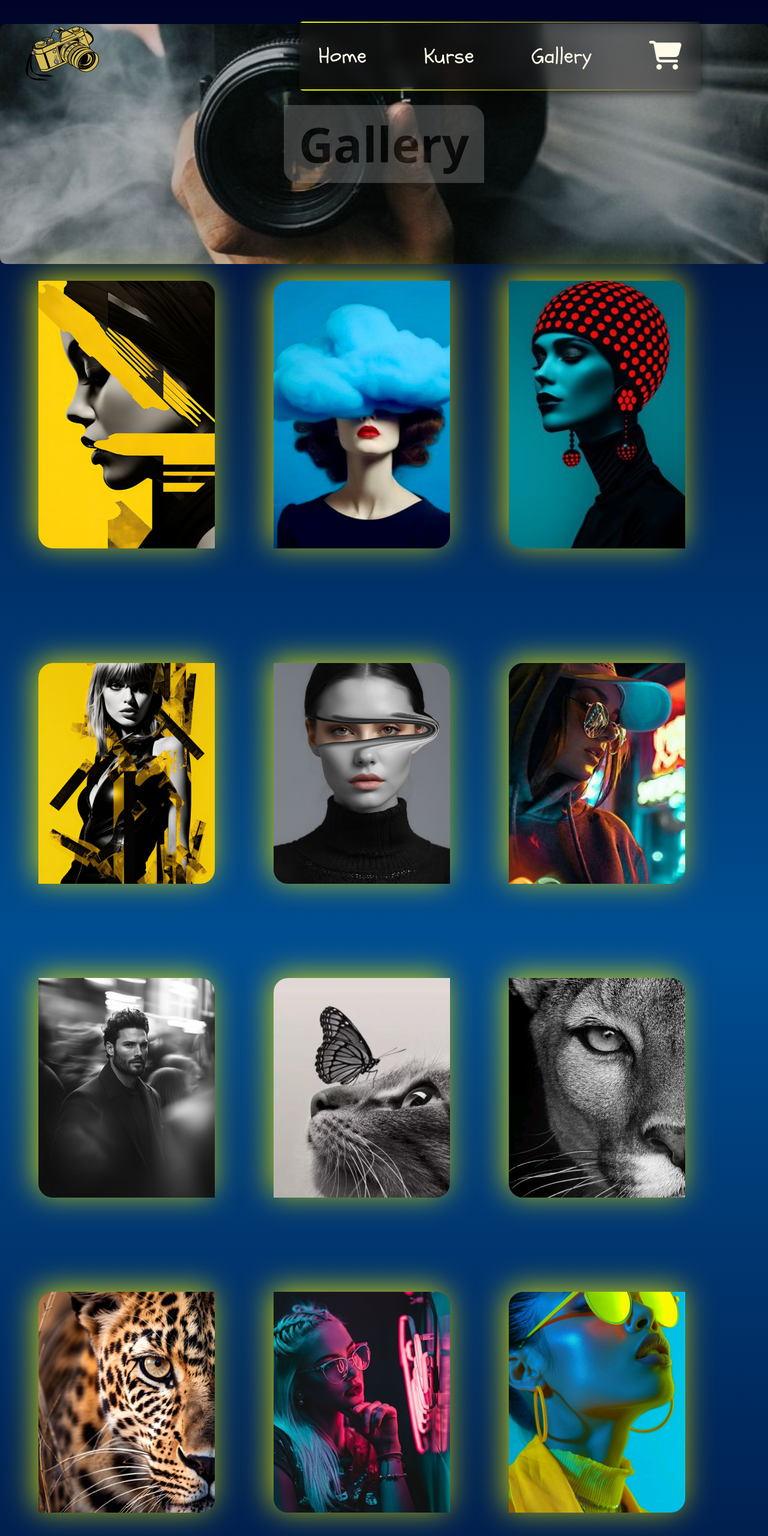
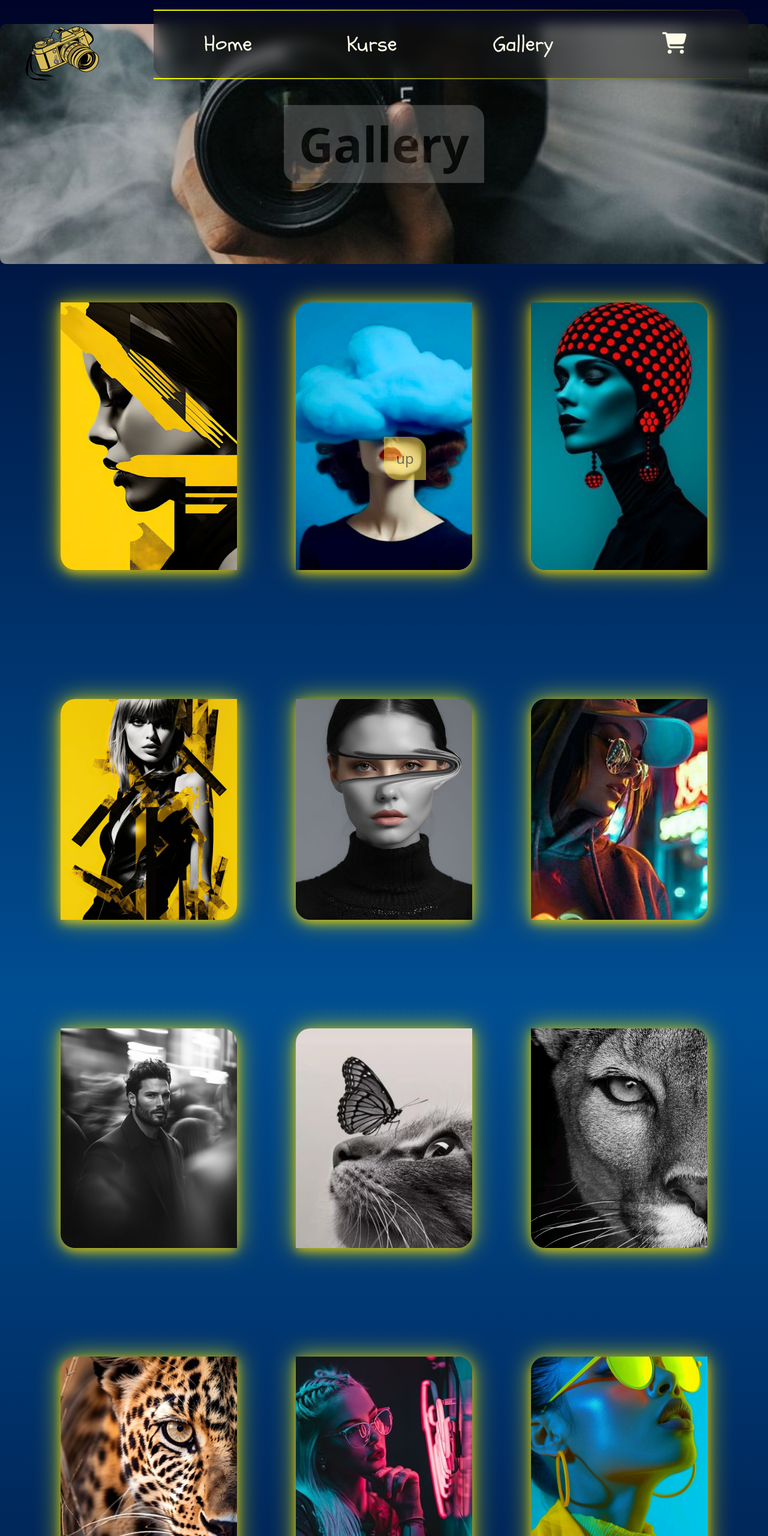
Before and after one commit to marwahsaleh88/neue, an Astro site: page /gallery in a window 1280 px wide. Shown: the top 2560 px of the page at 60% size. Built offline with nearby package versions, Linux system fonts and the light colour scheme; Astro itself is replaced by a stand-in of ours.

Commit message:
text , padding , margin . hover chinged

```diff
--- a/src/components/Navigation.astro
+++ b/src/components/Navigation.astro
@@ -13,15 +13,14 @@ import "../css/fontawesome/css/all.min.css";
       <a href="/" class="">
         <img src={logo.src} alt="Logo" class="w-[7rem] xl:w-[10rem] z-50 p-3" />
       </a>
-
     </div>
     <!-- Navigation Menu -->
 
     <!-- Input for Hamburger Menu -->
-    <input type="checkbox" id="menu-toggle" class="menu-toggle hidden" />
+    <input type="checkbox" id="menu-toggle" class="menu-toggle hidden peer" />
     <label
       for="menu-toggle"
-      class="icon block text-yellow-500  cursor-pointer xl:hidden md:block  border-2 border-blue-800 rounded-full p-2 bg-black bg-opacity-55 shadow-lg"
+      class="icon block text-yellow-500 cursor-pointer xl:hidden border-2 border-blue-800 rounded-full p-2 bg-black bg-opacity-55 shadow-lg z-[1000001] md:hidden"
       aria-label="Toggle Menu"
     >
       <svg
@@ -41,28 +40,38 @@ import "../css/fontawesome/css/all.min.css";
 
     <!-- Menu -->
     <ul
-    class="menu hidden flex-col gap-11 fixed top-[5rem] right-[6rem] w-max h-auto z-[10000] align-center justify-center
-    bg-black text-white p-1 rounded-md
-    md:hidden md:fixed md:top-10 md:right-25 md:bg-black md:text-yellow-400
-    xl:flex xl:flex-row xl:gap-10 xl:items-center xl:fixed xl:top-9 xl:right-[7rem] overflow-hidden"
+      class="menu fixed top-4 right-0 md:left-auto md:right-6 w-3/4 max-w-lg h-auto bg-black md:bg-transparent text-yellow-300 transform transition-transform duration-500 ease-in-out
+      flex flex-col md:flex-row gap-8 justify-center items-center translate-x-full peer-checked:translate-x-0 z-[99999]
+        md:w-auto md:h-auto rounded-tr-3xl rounded-bl-3xl shadow-xl border-2 border-blue-800 md:border-none"
     >
       <!-- list-item -->
 
-      <li class="list-item text-center p-2 xl  ">
-        <a href="/" class="block  bg-yellow-500 bg-opacity-50 p-5 text-4xl lg:text-yellow-50 lg:bg-none lg:bg-opacity-0 md:bg-none    md:bg-opacity-0   text-amber-300">Home</a>
+      <li class="list-item text-center p-2 xl">
+        <a
+          href="/"
+          class="block w-48 bg-yellow-500 bg-opacity-50 p-5 text-3xl md:text-4xl md:p-2 lg:text-yellow-50 lg:bg-none lg:bg-opacity-0 md:bg-none md:bg-opacity-0 text-amber-300 rounded-tr-3xl rounded-bl-3xl border-blue-800 border md:border-none"
+          >Home</a
+        >
       </li>
-      <li class="list-item p-2 text-center ">
-        <a href="/produkt" class="block  bg-yellow-500 bg-opacity-50 p-5  text-4xl lg:text-yellow-50 lg:bg-none lg:bg-opacity-0    md:bg-none md:bg-opacity-0  text-amber-300 "
+      <li class="list-item p-2 text-center">
+        <a
+          href="/produkt"
+          class="block w-48 bg-yellow-500 bg-opacity-50 p-5 text-3xl md:text-4xl md:p-2 lg:text-yellow-50 lg:bg-none lg:bg-opacity-0 md:bg-none md:bg-opacity-0 text-amber-300 rounded-tr-3xl rounded-bl-3xl border-blue-800 border md:border-none"
           >Kurse</a
         >
       </li>
-      <li class="list-item text-center p-2 xl">
-        <a href="/gallery" class="block   bg-yellow-500 bg-opacity-50 p-5 text-4xl lg:text-yellow-50 lg:bg-none lg:bg-opacity-0    md:bg-none md:bg-opacity-0  text-amber-300"
+      <li class="list-item text-center p-5 xl">
+        <a
+          href="/gallery"
+          class="block w-48 bg-yellow-500 bg-opacity-50 p-5 text-3xl md:text-4xl md:p-2 lg:text-yellow-50 lg:bg-none lg:bg-opacity-0 md:bg-none md:bg-opacity-0 text-amber-300 rounded-tr-3xl rounded-bl-3xl border-blue-800 border md:border-none"
           >Gallery</a
         >
       </li>
-      <li class="list-item text-center p-2 ">
-        <a href="/checkout" class="block text-yellow-500 text-5xl  bg-yellow-500 bg-opacity-50 p-5 lg:text-yellow-50 lg:bg-none lg:bg-opacity-0    md:bg-none md:bg-opacity-0">
+      <li class="list-item text-center p-2">
+        <a
+          href="/checkout"
+          class="block w-48 text-yellow-500 bg-yellow-500 bg-opacity-50 p-5 text-3xl md:text-4xl md:p-2 lg:text-yellow-50 lg:bg-none lg:bg-opacity-0 md:bg-none md:bg-opacity-0 rounded-tr-3xl rounded-bl-3xl border-blue-800 border md:border-none"
+        >
           <i class="fas fa-shopping-cart"></i>
         </a>
       </li>
@@ -85,6 +94,8 @@ import "../css/fontawesome/css/all.min.css";
   /* Show menu when checkbox is checked                        */
   .menu-toggle:checked ~ .menu {
     display: flex;
+    right: 0;
+    z-index: 100000;
   }
 
   .icon {
@@ -104,27 +115,30 @@ import "../css/fontawesome/css/all.min.css";
   }
 
   .icon svg:hover {
-    stroke:var(--secondary-color);
+    stroke: var(--secondary-color);
     transform: scale(1.2);
   }
-
 
   .list-item:hover {
     transform: scale(1.1);
     filter: brightness(1.2);
     background-color: var();
   }
-  @media (min-width: 1280px) {
+  @media (min-width: 768px) {
     .logo:hover {
       transform: scale(1.1);
-      filter: drop-shadow(0 0 1rem #df0635c0) ;
-
+      filter: drop-shadow(0 0 1rem #df0635c0);
     }
 
     .menu {
       background-color: #1a151567;
       backdrop-filter: blur(10px);
-      box-shadow: 0 4px 15px rgba(0, 0, 0, 0.7);
+      max-width: 1200px; /* منع أن تصبح عريضة جدًا */
+      padding: 10px 20px; /* تقليل المسافات الداخلية */
+      position: absolute;
+      top: 1rem;
+      right: 2rem;
+      transform: none;
     }
 
     .list-item {
@@ -144,7 +158,6 @@ import "../css/fontawesome/css/all.min.css";
     }
     a {
       font-family: "font-2", sans-serif;
-
     }
   }
 </style>
--- a/src/css/animation.css
+++ b/src/css/animation.css
@@ -92,6 +92,35 @@
     }
   }
 
+.jump::before {
+  content: "📷";
+  display: inline-block;
+  margin-right: 10px;
+  font-size: 1.5rem;
+  animation: bounce 1s infinite alternate;
+}
+@keyframes bounce {
+  0%, 100% {
+    transform: translateY(0);
+  }
+  50% {
+    transform: translateY(-10px);
+  }
+}
+
+.jump::before {
+  content: "📷";
+  display: inline-block;
+  margin-right: 10px;
+  font-size: 3rem;
+  animation: bounce 1s infinite alternate;
+}
+.gallery-image {
+  box-shadow:
+    0 5px 15px rgba(255, 215, 0, 0.6), /* ظل ذهبي ناعم أسفل الصورة */
+    0 0 40px rgba(236, 232, 1, 0.8);  /* تأثير إشعاعي متوهج حول الصورة */
+  transition: transform 0.3s ease-in-out;
+}
 
 
 
--- a/src/css/style.css
+++ b/src/css/style.css
@@ -2,6 +2,8 @@
   margin: 0;
   padding: 0;
   box-sizing: border-box;
+  scroll-behavior: smooth;
+
 
 }
 :root {
@@ -21,7 +23,15 @@
 
 
 
-
+.header-main, .header-nav, .logo, .content, .titles, .page-container {
+  z-index: 1 !important;
+  position: relative;
+}
+.header-main, .header-nav {
+  position: absolute ;
+  top: 0;
+  width: 100%;
+}
 .map-section {
   display: flex;
   flex-wrap: wrap;
--- a/src/pages/checkout.astro
+++ b/src/pages/checkout.astro
@@ -137,35 +137,50 @@ import Navigation from "../components/Navigation.astro";
     </section>
 
     <!-- Button -->
-    <button type="submit" class="button"> Kauf abschliessen </button>
-    <div class="flex justify-between gap-4">
+    <button type="submit" class="button  rounded-tl-3xl rounded-br-3xl "> Kauf abschliessen </button>
 
-  </form>
+
+</form>
 </main>
 <hr class="text-orange-700">
+
+
 <Footer />
+
   <style>
+
+main {
+  flex: 1;
+  display: flex;
+  flex-direction: column;
+  justify-content: center;
+  align-items: center;
+}
+
+footer {
+  width: 100%;
+  margin-top: auto;
+}
     body {
       font-family: "Poppins", sans-serif;
       background: linear-gradient(100deg, #000000, #534701);
     }
 
     .checkout-container {
+      width: 100%;
       min-height: 100vh;
       display: flex;
       flex-direction: column;
       justify-content: center;
       align-items: center;
       gap: 2rem;
+      margin-top: 2rem;
     }
 
     .form-container {
       background-image: url("../assets/images/pic11.jpg");
       background-size: cover;
       background-position: center;
-      box-shadow:
-        5px 5px 10px rgba(229, 233, 0, 0.664),
-        -5px -5px 10px rgba(229, 233, 0, 0.664);
 
 
     }
@@ -175,7 +190,6 @@ import Navigation from "../components/Navigation.astro";
       padding: 0.75rem;
       border: 3px solid #1612f3ad;
       border-radius: 10px;
-
       border-radius: 8px;
       font-size: 1.5rem;
       color: #22223b;
@@ -195,15 +209,12 @@ import Navigation from "../components/Navigation.astro";
     .button {
       width: 100%;
       padding: 0.75rem;
-      background: linear-gradient(to right, #e48509, #ff8c00);
+      background: linear-gradient(to right, #e0e409, #be5905);
       color: white;
-      border: none;
-      border-radius: 8px;
       font-size: 1.6rem;
       font-weight: bold;
       cursor: pointer;
       transition: all 0.3s ease;
-      text-shadow: 1px 1px 2px rgba(0, 0, 0, 0.2);
     }
 
     .button:hover {
--- a/src/pages/gallery.astro
+++ b/src/pages/gallery.astro
@@ -20,48 +20,94 @@ import sto11 from "../assets/images/sto11.jpg";
 import sto12 from "../assets/images/sto12.jpg";
 import sto13 from "../assets/images/sto13.jpg";
 ---
+
 <MainLayout>
-
   <main class="py-10 min-h-screen flex flex-col items-center justify-center">
-      <div class="gallery-slider mb-7 flex items-center justify-center">
-      <h3 class="text-5xl md:text-[5rem] text-black font-bold border bg-white opacity-20  p-6 rounded-tr-3xl rounded-bl-3xl ">Gallery</h3>
+    <div class="gallery-slider mb-7 flex items-center justify-center mt-0">
+      <h3
+        class="text-5xl md:text-[5rem] text-black font-bold border bg-white opacity-20 p-6 rounded-tr-3xl rounded-bl-3xl text-center"
+      >
+        Gallery
+      </h3>
     </div>
 
-    <div class="gallery  grid grid-cols-1 md:grid-cols-2 lg:grid-cols-3 gap-x-6 mt-9">
+    <div
+      class="gallery grid grid-cols-1 md:grid-cols-2 lg:grid-cols-3 gap-6 mt-9 w-[90%] mx-auto justify-items-center"
+    >
+      <img
+        src={sto1.src}
+        alt="work1"
+        class="gallery-image rounded-tr-3xl rounded-bl-3xl w-[80%] h-[70%] object-cover shadow-lg transition-transform duration-300 ease-in-out"
+      />
+      <img
+        src={sto3.src}
+        alt="work3"
+        class="gallery-image rounded-tl-3xl rounded-br-3xl w-[80%] h-[70%] object-cover shadow-lg transition-transform duration-300 ease-in-out"
+      />
+      <img
+        src={sto4.src}
+        alt="work4"
+        class="gallery-image rounded-tr-3xl rounded-bl-3xl w-[80%] h-[70%] object-cover shadow-lg transition-transform duration-300 ease-in-out"
+      />
+      <img
+        src={sto2.src}
+        alt="work2"
+        class="gallery-image rounded-tl-3xl rounded-br-3xl w-[80%] h-[70%] object-cover shadow-lg transition-transform duration-300 ease-in-out"
+      />
+      <img
+        src={sto6.src}
+        alt="work4"
+        class="gallery-image rounded-tr-3xl rounded-bl-3xl w-[80%] h-[70%] object-cover shadow-lg transition-transform duration-300 ease-in-out"
+      />
+      <img
+        src={sto7.src}
+        alt="work4"
+        class="gallery-image rounded-tl-3xl rounded-br-3xl w-[80%] h-[70%] object-cover shadow-lg transition-transform duration-300 ease-in-out"
+      />
+      <img
+        src={sto8.src}
+        alt="work4"
+        class="gallery-image rounded-tr-3xl rounded-bl-3xl w-[80%] h-[70%] object-cover shadow-lg transition-transform duration-300 ease-in-out"
+      />
+      <img
+        src={sto9.src}
+        alt="work4"
+        class="gallery-image rounded-tl-3xl rounded-br-3xl w-[80%] h-[70%] object-cover shadow-lg transition-transform duration-300 ease-in-out"
+      />
+      <img
+        src={sto10.src}
+        alt="work4"
+        class="gallery-image rounded-tr-3xl rounded-bl-3xl w-[80%] h-[70%] object-cover shadow-lg transition-transform duration-300 ease-in-out"
+      />
+      <img
+        src={sto11.src}
+        alt="work4"
+        class="gallery-image rounded-tl-3xl rounded-br-3xl w-[80%] h-[70%] object-cover shadow-lg transition-transform duration-300 ease-in-out"
+      />
+      <img
+        src={sto12.src}
+        alt="work4"
+        class="gallery-image rounded-tr-3xl rounded-bl-3xl w-[80%] h-[70%] object-cover shadow-lg transition-transform duration-300 ease-in-out"
+      />
+      <img
+        src={sto5.src}
+        alt="work4"
+        class="gallery-image rounded-tl-3xl rounded-br-3xl w-[80%] h-[70%] object-cover shadow-lg transition-transform duration-300 ease-in-out"
+      />
+      <img
+        src={sto13.src}
+        alt="work4"
+        class="gallery-image rounded-tr-3xl rounded-bl-3xl w-[80%] h-[70%] object-cover shadow-lg transition-transform duration-300 ease-in-out"
+      />
+    </div>
+    <a href="#" class="bg-yellow-300 opacity-50 text-black text-2xl text-center p-5  sticky bottom-0 left-1/2 transform-translat-x-1/2  rounded-tr-3xl rounded-bl-3xl hover:bg-green-500 transition duration-300 "> up </a>
 
-    <img src={sto1.src} alt="work1" class="gallery-image rounded-tr-3xl rounded-bl-3xl" />
-    <img src={sto3.src} alt="work3" class="gallery-image  rounded-tl-3xl rounded-br-3xl " />
-    <img src={sto4.src} alt="work4" class="gallery-image   rounded-tr-3xl rounded-bl-3xl " />
-    <img src={sto2.src} alt="work2" class="gallery-image rounded-tl-3xl rounded-br-3xl" />
-    <img src={sto6.src} alt="work4" class="gallery-image rounded-tr-3xl rounded-bl-3xl " />
-    <img src={sto7.src} alt="work4" class="gallery-image rounded-tl-3xl rounded-br-3xl " />
-    <img src={sto8.src} alt="work4" class="gallery-image  rounded-tr-3xl rounded-bl-3xl" />
-    <img src={sto9.src} alt="work4" class="gallery-image rounded-tl-3xl rounded-br-3xl" />
-    <img src={sto10.src} alt="work4" class="gallery-image rounded-tr-3xl rounded-bl-3xl" />
-    <img src={sto11.src} alt="work4" class="gallery-image rounded-tl-3xl rounded-br-3xl " />
-    <img src={sto12.src} alt="work4" class="gallery-image rounded-tr-3xl rounded-bl-3xl" />
-    <img src={sto5.src} alt="work4" class="gallery-image  rounded-tl-3xl rounded-br-3xl" />
-    <img src={sto13.src} alt="work4" class="gallery-image rounded-tr-3xl rounded-bl-3xl " />
-  </div>
   </main>
 </MainLayout>
 
-  <style>
-   main {
+<style>
+  main {
     background: linear-gradient(180deg, #000428, #004e92, #000428);
-
-   }
-    .gallery {
-      width: 90%;
-            margin: 0 auto;
-    }
-    .gallery-image {
-      width: 80%;
-            height: 70%;
-      object-fit: cover;
-      box-shadow: 5px 5px 15px rgba(236, 232, 1, 0.836);
-      box-shadow: -5px -5px 50px rgba(236, 232, 1, 0.836);
-      transition: transform 0.3s ease;
-    }
-
-  </style>
+    scroll-behavior: smooth;
+  }
+</style>
--- a/src/pages/produkt.astro
+++ b/src/pages/produkt.astro
@@ -16,7 +16,7 @@ import pic12 from "../assets/images/pic12.jpg";
 
 <MainLayout>
   <section class="container mx-auto px-4 pt-80  mb-16">
-    <h2 class="text-5xl text-center   text-yellow-200  ">Unsere Kurse</h2>
+    <h2 class=" jump text-5xl text-center   text-yellow-200  ">Unsere Kurse</h2>
     <p class="text-center max-w-2xl mx-auto mb-8 text-2xl text-yellow-100">Alle Kurse sind online verfügbar mit Live-Support, Aufzeichnungen der Vorlesungen, flexiblen Lernzeiten, zertifizierten Abschlüssen und zusätzlichem Lernmaterial.</p>
 
 
@@ -133,7 +133,7 @@ import pic12 from "../assets/images/pic12.jpg";
 
 body {
   font-family: "Poppins", sans-serif;
-  background: linear-gradient(10deg,#ffd900af, #1f1b02c7 ,#7c6b0ad5, #000000 , #9b860e) ;
+  background: linear-gradient(10deg,#36300caf, #1f1b02c7 ,#7c6b0ad5, #000000 , #7e6c07b7) ;
   color: #dabb10;
   margin: 0;
   padding: 0;
```
Also changed, not shown: src/components/Footer.astro (+13 -8 lines), src/pages/index.astro (+4 -4 lines).
